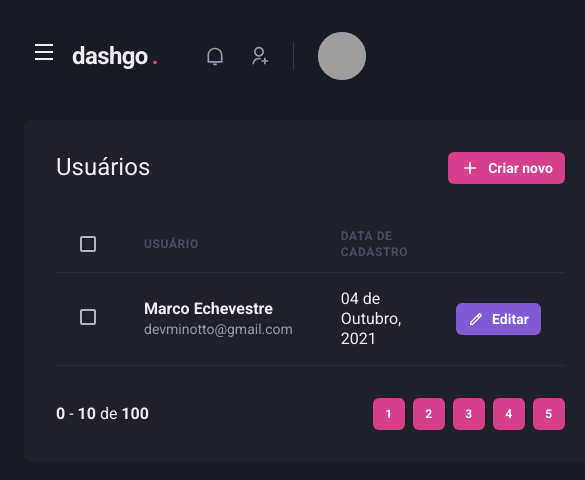
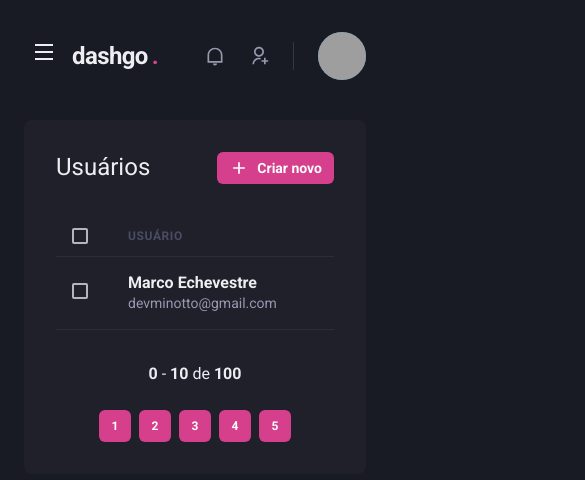
Before and after one commit to marcoaminotto/dashgo-ignite, a Next.js app: page /users in a window 390 px wide. Shown: the top 480 px of the page, 585 px wide, since content can reach past the window. Built offline with nearby package versions, Linux system fonts and the light colour scheme; grey boxes are pictures that could not be loaded.

Commit message:
Make list users responsive

```diff
--- a/src/components/Pagination/index.tsx
+++ b/src/components/Pagination/index.tsx
@@ -4,7 +4,7 @@ import { PaginationItem } from "./PaginationItem";
 export function Pagination() {
 	return (
 		<Stack
-			direction="row"
+			direction={["column", "row"]}
 			spacing="6"
 			mt="8"
 			justify="space-between"
--- a/src/pages/users/index.tsx
+++ b/src/pages/users/index.tsx
@@ -12,14 +12,20 @@ import {
 	Thead,
 	Tr,
 	Th,
-} from '@chakra-ui/react';
-import { RiAddLine, RiPencilLine } from 'react-icons/ri';
+	useBreakpointValue,
+} from "@chakra-ui/react";
+import { RiAddLine, RiPencilLine } from "react-icons/ri";
 
-import { Header } from '../../components/Header';
-import { Pagination } from '../../components/Pagination';
-import { Sidebar } from '../../components/Sidebar';
+import { Header } from "../../components/Header";
+import { Pagination } from "../../components/Pagination";
+import { Sidebar } from "../../components/Sidebar";
 
 export default function UserList() {
+	const isWideVersion = useBreakpointValue({
+		base: false,
+		lg: true,
+	});
+
 	return (
 		<Box>
 			<Header />
@@ -45,17 +51,17 @@ export default function UserList() {
 					<Table colorScheme="whiteAlpha">
 						<Thead>
 							<Tr>
-                <Th px="6" color="gray.300" width="8">
+								<Th px={["4", "4", "6"]} color="gray.300" width="8">
 									<Checkbox colorScheme="pink" />
 								</Th>
 								<Th>Usuário</Th>
-                <Th>Data de cadastro</Th>
-                <Th width="8"></Th>
+								{isWideVersion && <Th>Data de cadastro</Th>}
+								{isWideVersion && <Th width="8"></Th>}
 							</Tr>
 						</Thead>
 						<Tbody>
 							<Tr>
-                <Td px="6">
+								<Td px={["4", "4", "6"]}>
 									<Checkbox colorScheme="pink" />
 								</Td>
 								<Td>
@@ -66,7 +72,8 @@ export default function UserList() {
 										</Text>
 									</Box>
 								</Td>
-                <Td>04 de Outubro, 2021</Td>
+								{isWideVersion && <Td>04 de Outubro, 2021</Td>}
+								{isWideVersion && (
 									<Td>
 										<Button
 											as="a"
@@ -78,6 +85,7 @@ export default function UserList() {
 											Editar
 										</Button>
 									</Td>
+								)}
 							</Tr>
 						</Tbody>
 					</Table>
```
Lines whose indentation alone changed are shown as unchanged.
